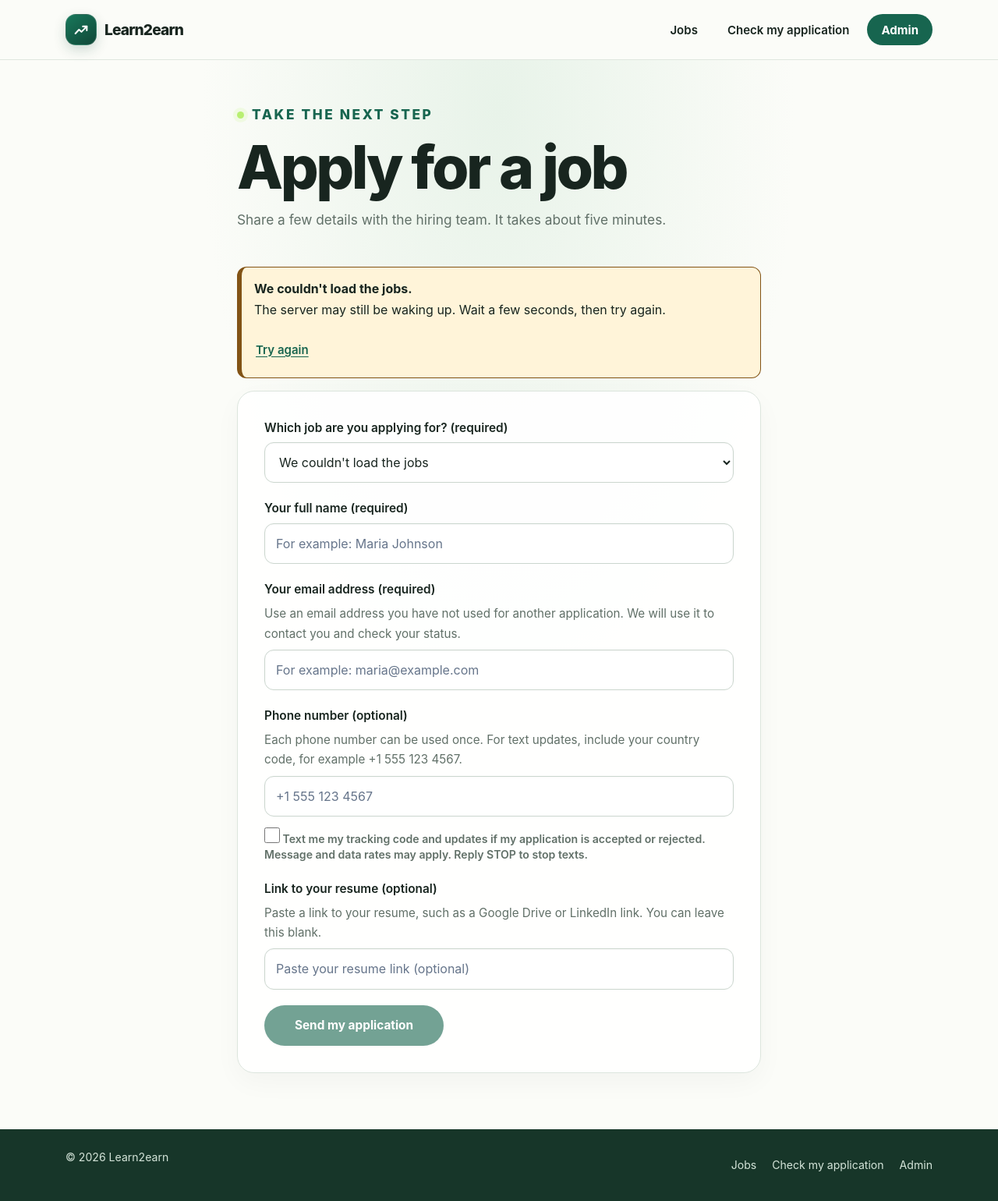
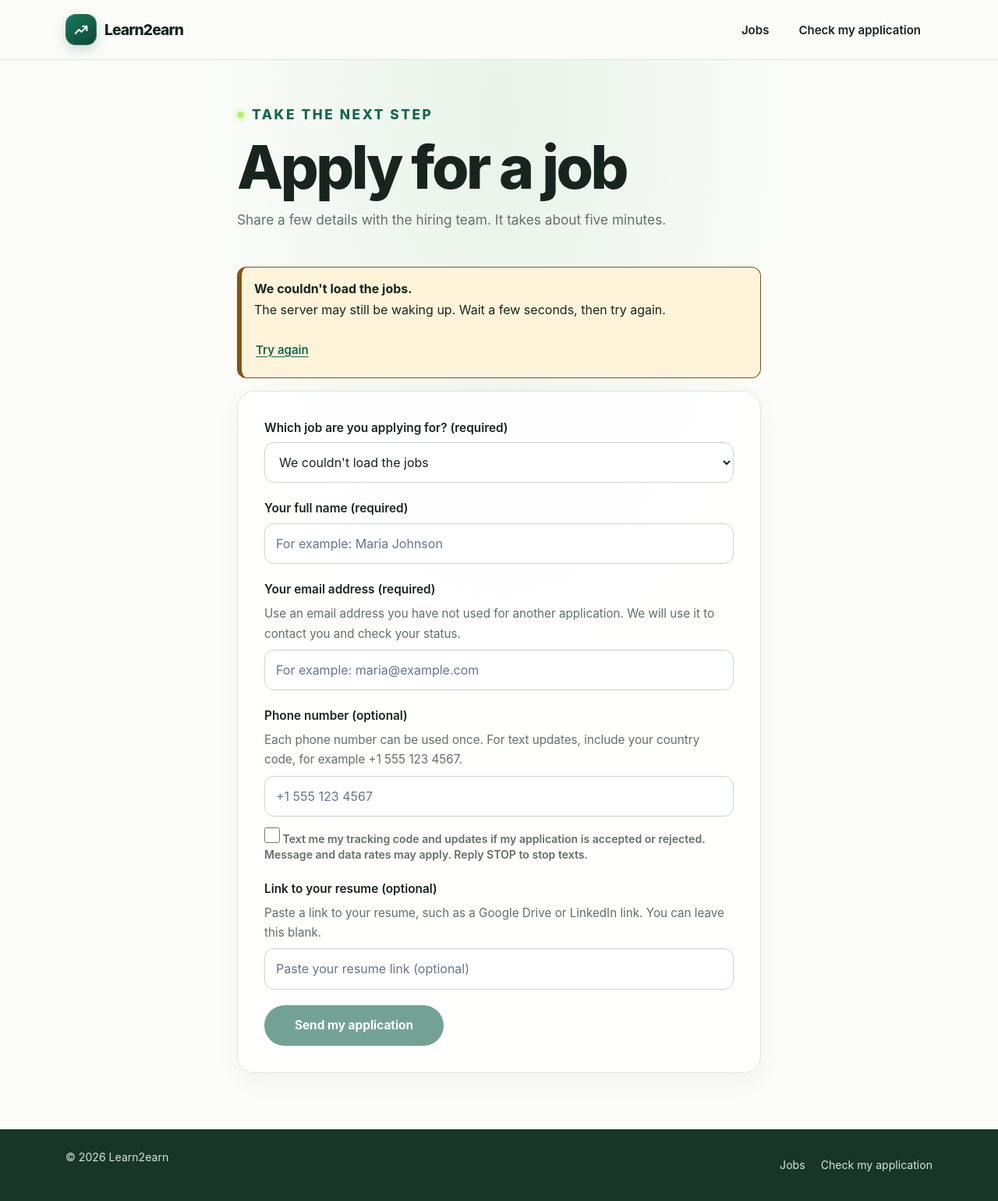
Before and after one commit to uglythemenace/applicant-tracking-system, a Python web app: template Frontend/templates/index.html in a window 1280 px wide. Shown: the whole page at 78% size. Run offline with Jinja, Linux system fonts and the light colour scheme; the template is opened without the code that fills it, so the values that code supplies are empty.

Commit message:
Hide admin link from public navigation

```diff
--- a/Backend/emailer.py
+++ b/Backend/emailer.py
@@ -44,14 +44,14 @@
     job_title = html.escape(job_title)
     track_url = f"{FRONTEND_URL}/track"
     body = _wrap(f"""
-      <h2>We got your application</h2>
-      <p>Hi {name}, thanks for applying for <b>{job_title}</b>.</p>
+      <h2>Application submitted successfully</h2>
+      <p>Hi {name}, your application for <b>{job_title}</b> has been received and is waiting for review.</p>
       <p>Your tracking code is:</p>
       <p style="font-size:24px;font-weight:bold;letter-spacing:2px">{html.escape(code)}</p>
       <p>Use this code and your email address to check your status any time:</p>
       <p><a href="{track_url}">{track_url}</a></p>
     """)
-    return _send(to, f"Application received: {job_title}", body)
+    return _send(to, f"Application submitted successfully: {job_title}", body)
 
 
 def _send_sms(to: str, body: str) -> bool:
--- a/Frontend/static/script.js
+++ b/Frontend/static/script.js
@@ -101,7 +101,6 @@
              <nav class="nav" aria-label="Main">
                <a href="/jobs"${current("jobs")}>Jobs</a>
                <a href="/track"${current("track")}>Check my application</a>
-              <a class="nav-admin" href="/admin"${current("admin")}>Admin</a>
              </nav>
            </div>`;
     }
@@ -113,7 +112,6 @@
           <nav aria-label="Footer">
             <a href="/jobs">Jobs</a>
             <a href="/track">Check my application</a>
-            <a href="/admin">Admin</a>
           </nav>
         </div>`;
     }
--- a/Frontend/static/style.css
+++ b/Frontend/static/style.css
@@ -632,18 +632,6 @@
   border: 1px solid #ffffff24;
   box-shadow: 0 6px 16px #10473730;
 }
-.nav .nav-admin {
-  min-height: 40px;
-  padding: 0 18px;
-  color: #fff;
-  background: var(--brand);
-  font-weight: 750;
-}
-.nav .nav-admin:hover,
-.nav .nav-admin[aria-current="page"] {
-  color: #fff;
-  background: var(--brand-dark);
-}
 .hero { background: linear-gradient(118deg, #12372d 0%, #173629 58%, #1b4937 100%); }
 .hero::before { background: #c3ef85; }
 .hero .btn-primary { color: #173629; }
@@ -652,5 +640,4 @@
   .site-header .wrap { gap: 2px 8px; }
   .nav { gap: 2px; }
   .nav a, .nav button { padding: 0 9px; font-size: .8rem; }
-  .nav .nav-admin { min-height: 36px; padding: 0 12px; }
 }
```
Also changed, not shown: README.md.
